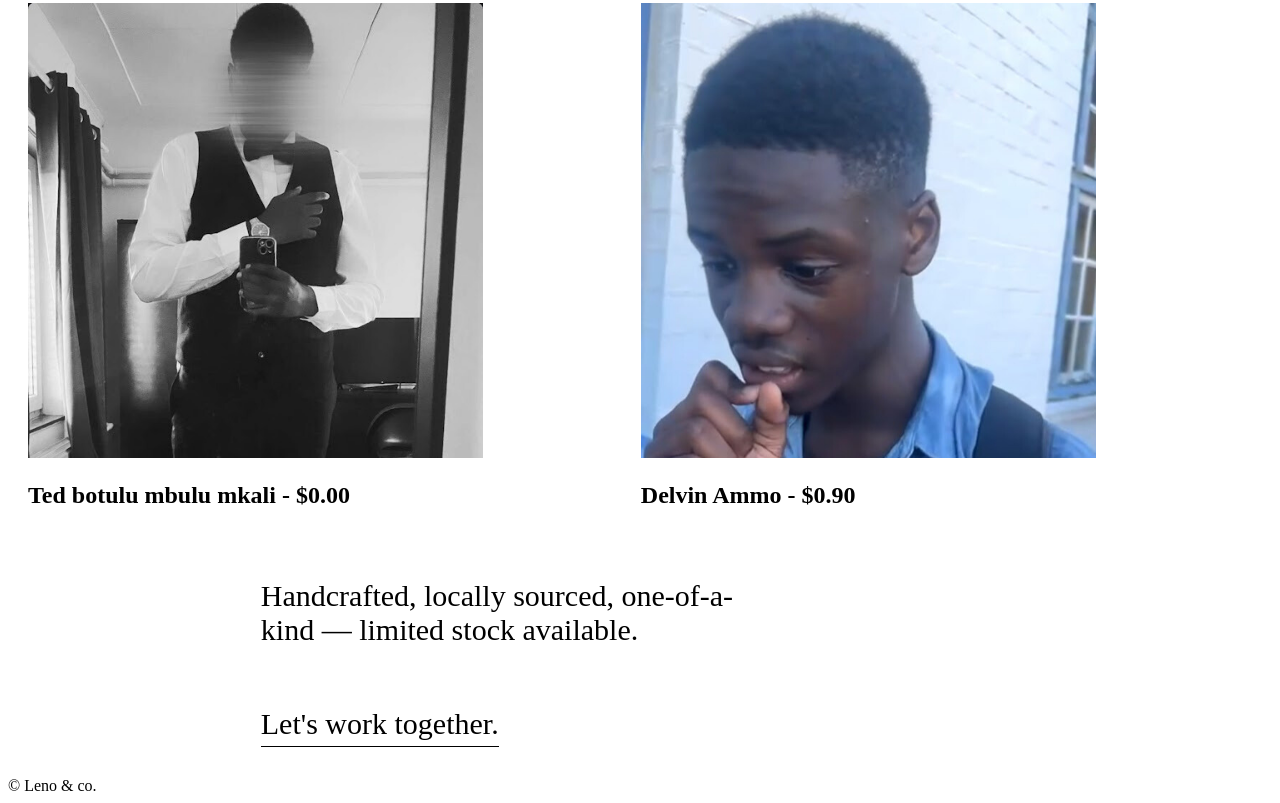
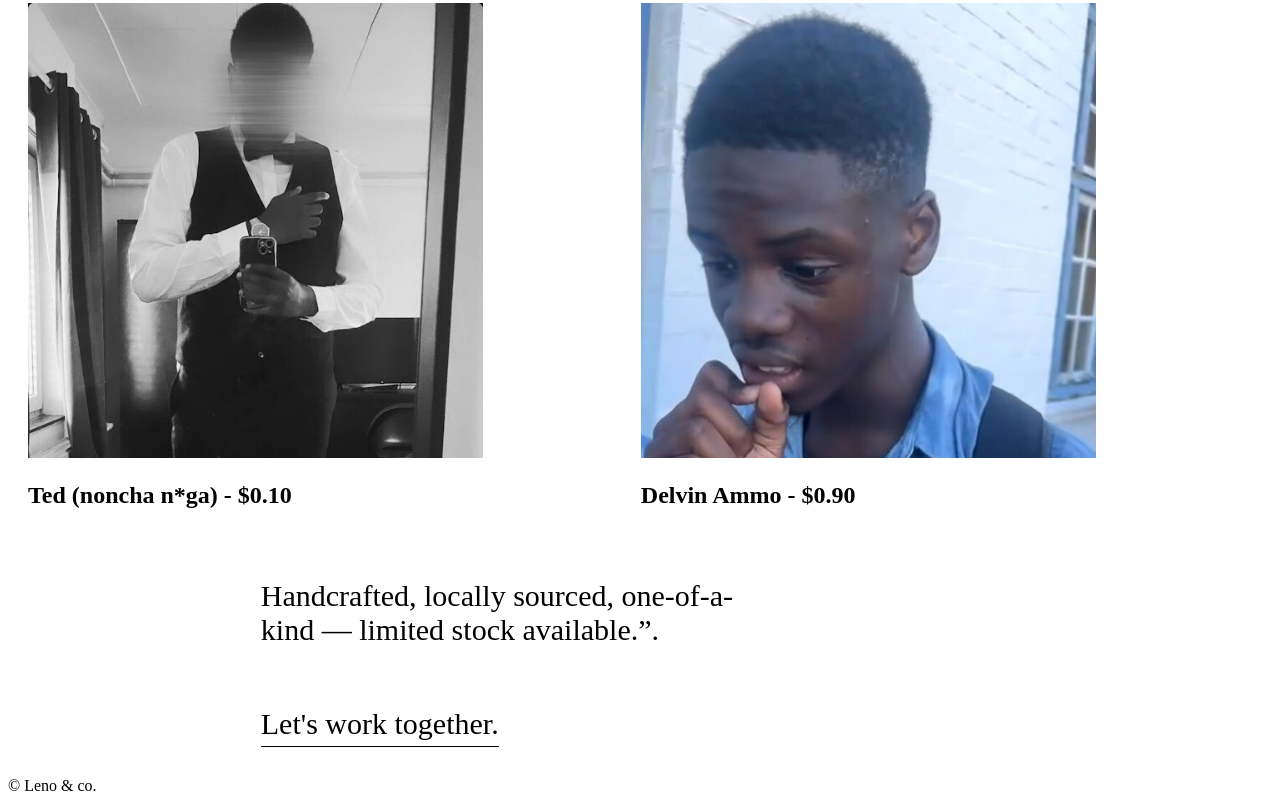
Before and after one commit to sji-le/jongens-te-koop, a plain HTML site: page index.html in a window 1280 px wide. Shown: the part 1216-2019 px from the top of the page. Drawn offline with Linux system fonts and the light colour scheme.

Commit message:
Update index.html

```diff
--- a/index.html
+++ b/index.html
@@ -41,7 +41,7 @@
 			</div>
 			<div class="card">
 				<img src="afbeeldingen/Ted.jpg">
-				<h2>Ted botulu mbulu mkali - $0.00</h2>
+				<h2>Ted (noncha n*ga) - $0.10</h2>
 			</div>
 			<div class="card">
 				<img src="afbeeldingen/Delvin.jpg">
@@ -50,7 +50,7 @@
 		</section>
 		<section class="tekst">
 			<!-- hier komt de tekst onder de foto's -->
-			<p>Handcrafted, locally sourced, one-of-a-kind — limited stock available.</p>
+			<p>Handcrafted, locally sourced, one-of-a-kind — limited stock available.”.</p>
 			<p id="onderlijn">Let's work together.</p>
 		</section>
 	</main>
```
